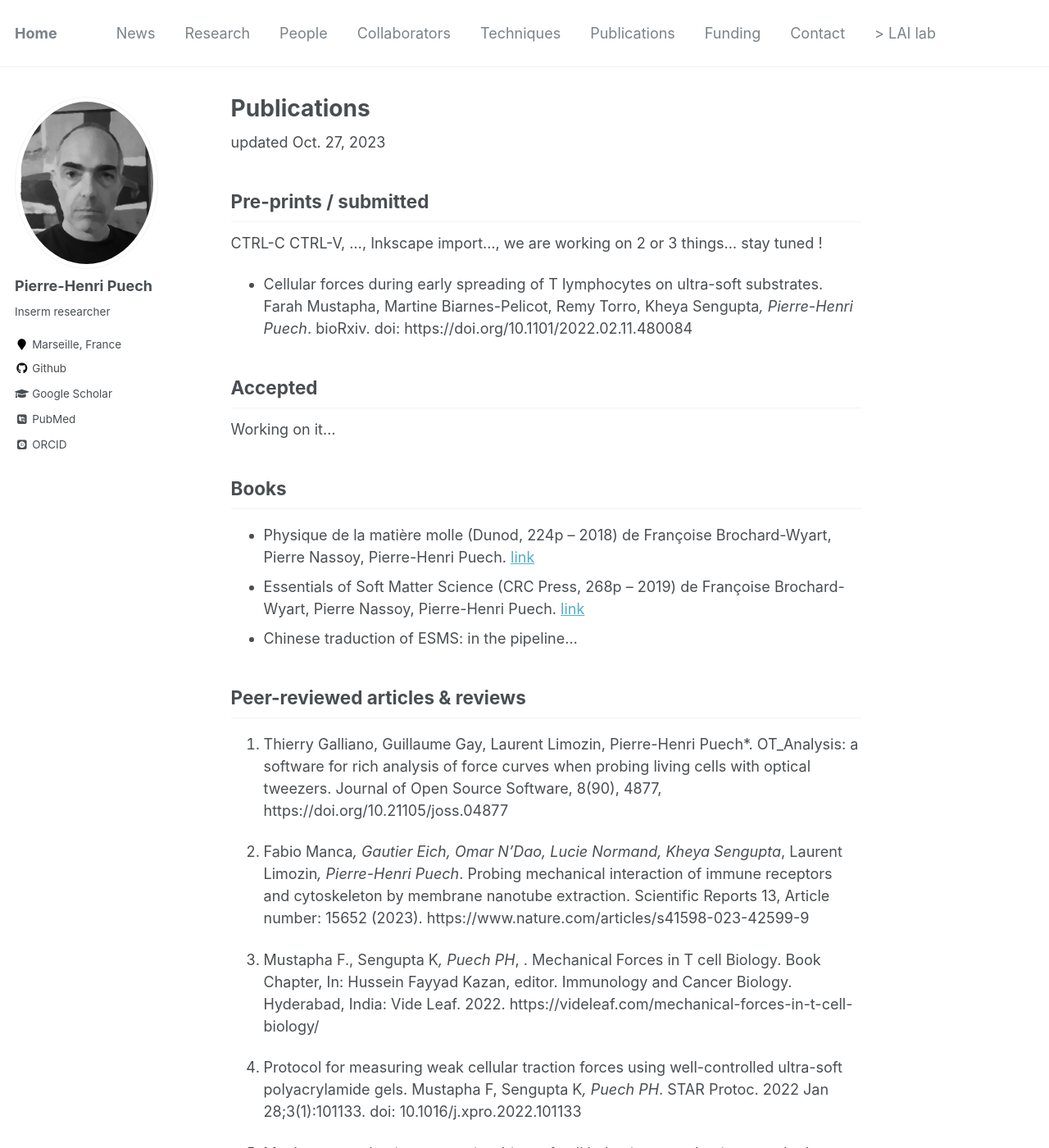
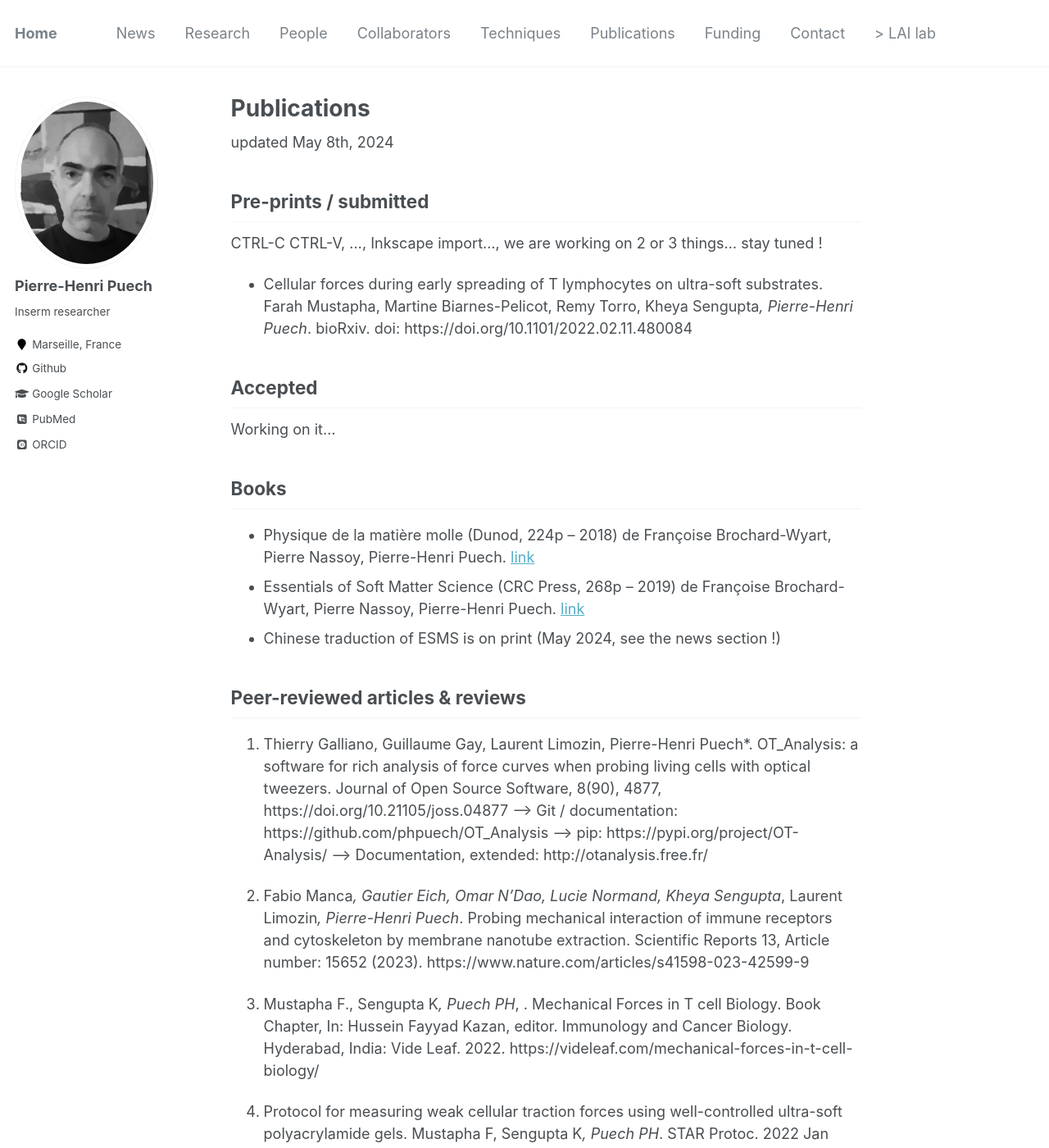
Before and after one commit to phpuech/phpuech.github.io, a Jekyll site: the page built from _pages/publications.md, in a window 1280 px wide and 1400 px high. Shown: the whole window at 82% size. Built offline with Jekyll 4.4.1, drawn with Linux system fonts in a browser that asks for light colours; some web fonts are replaced.

Commit message:
add on on pub list

```diff
--- a/_pages/publications.md
+++ b/_pages/publications.md
@@ -17,7 +17,7 @@ author_profile: true
   {% include archive-single.html %}
 {% endfor %} -->
 
-updated Oct. 27, 2023
+updated May 8th, 2024
 
 ## Pre-prints / submitted
 
@@ -33,11 +33,14 @@ Working on it…
 
   - Physique de la matière molle (Dunod, 224p – 2018) de Françoise Brochard-Wyart, Pierre Nassoy, Pierre-Henri Puech. [link](https://www.amazon.fr/Physique-mati%C3%A8re-molle-Fran%C3%A7oise-Brochard-Wyart/dp/2100760270/ref=sr_1_1?__mk_fr_FR=%C3%85M%C3%85%C5%BD%C3%95%C3%91&keywords=brochard+nassoy&qid=1637938976&sr=8-1)
   - Essentials of Soft Matter Science (CRC Press, 268p – 2019) de Françoise Brochard-Wyart, Pierre Nassoy, Pierre-Henri Puech. [link](https://www.amazon.fr/Essentials-Soft-Matter-Science-English-ebook/dp/B07W3D1PL9/ref=tmm_kin_swatch_0?_encoding=UTF8&qid=1637938998&sr=8-2)
-  - Chinese traduction of ESMS: in the pipeline...
+  - Chinese traduction of ESMS is on print (May 2024, see the news section !)
 
 ## Peer-reviewed articles & reviews
 
 43. Thierry Galliano, Guillaume Gay, Laurent Limozin, Pierre-Henri Puech*. OT_Analysis: a software for rich analysis of force curves when probing living cells with optical tweezers. Journal of Open Source Software, 8(90), 4877, https://doi.org/10.21105/joss.04877
+--> Git / documentation: https://github.com/phpuech/OT_Analysis
+--> pip: https://pypi.org/project/OT-Analysis/
+--> Documentation, extended: http://otanalysis.free.fr/
 
 42. Fabio Manca*, Gautier Eich, Omar N’Dao, Lucie Normand, Kheya Sengupta*, Laurent Limozin*, Pierre-Henri Puech*. Probing mechanical interaction of immune receptors and cytoskeleton by membrane nanotube extraction. Scientific Reports 13, Article number: 15652 (2023). https://www.nature.com/articles/s41598-023-42599-9
 
```
